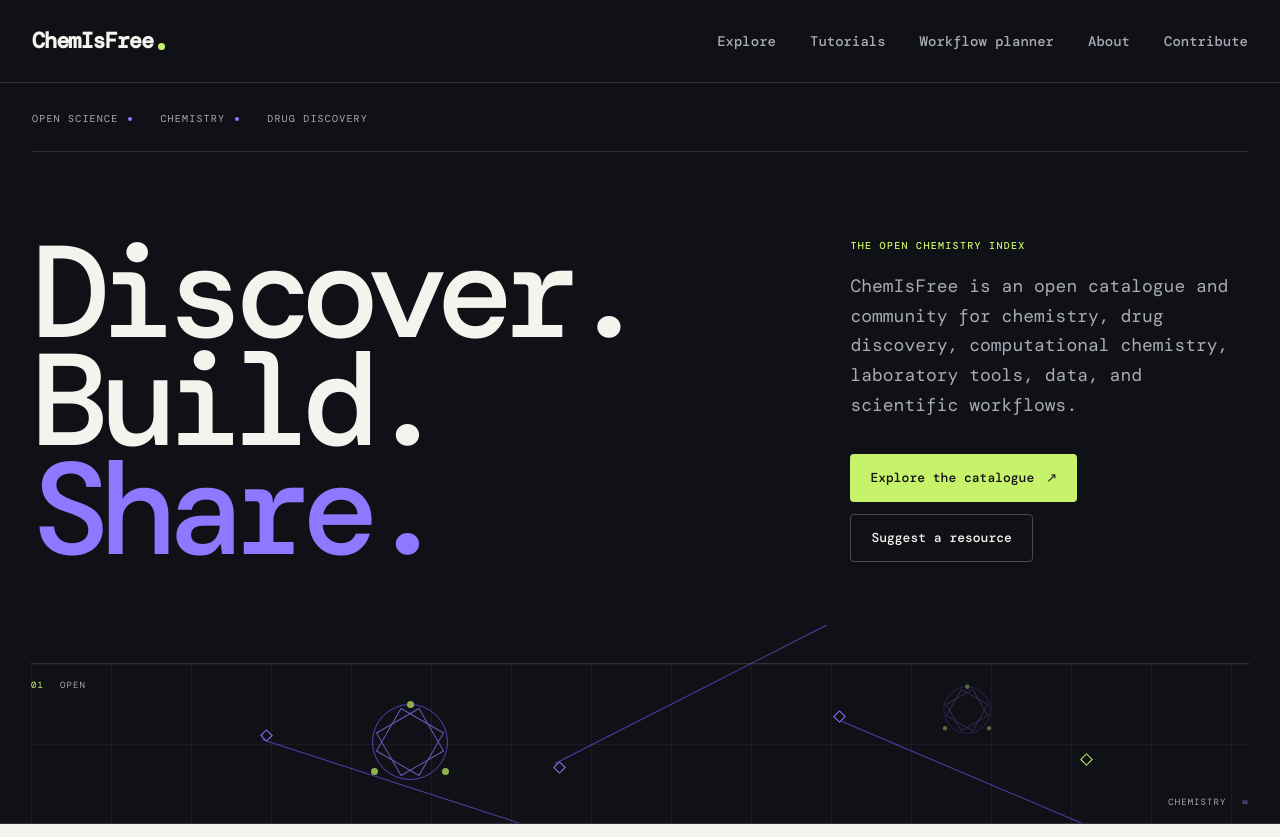
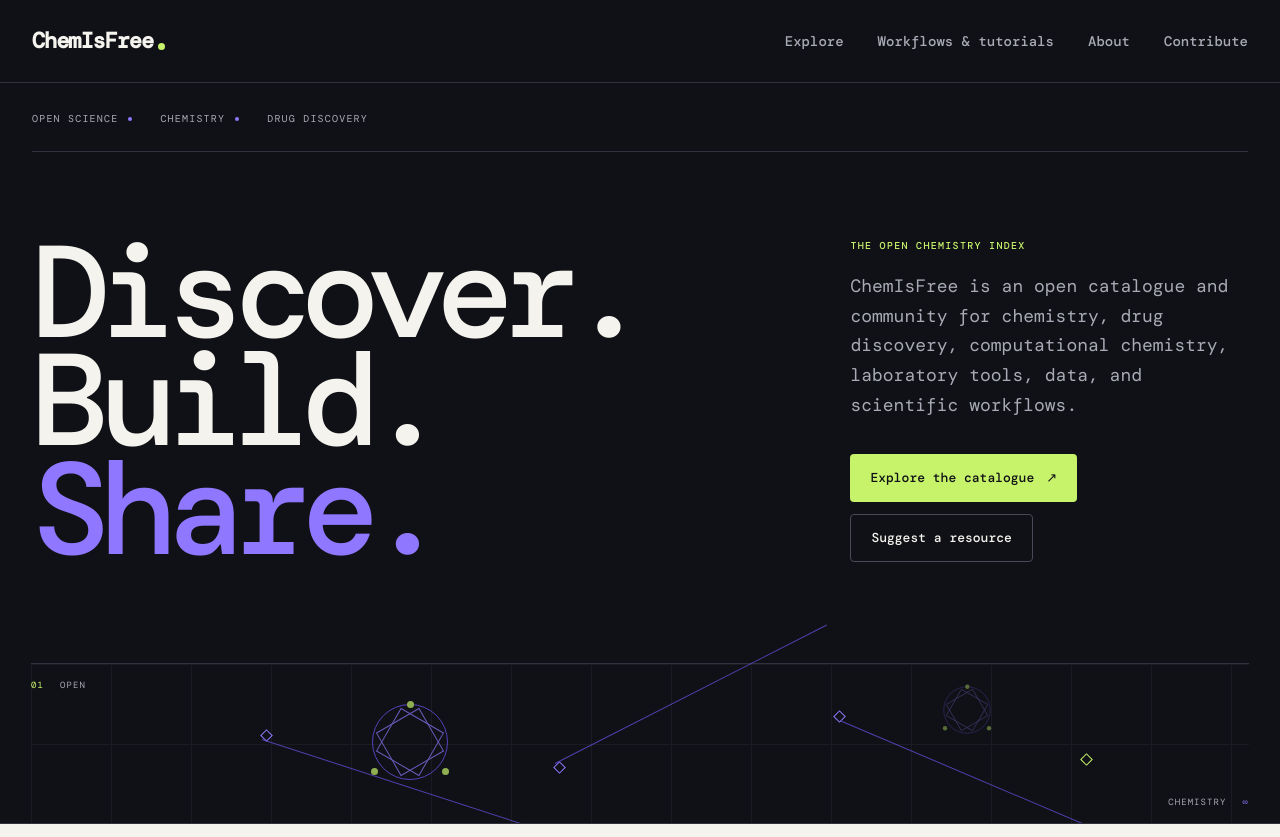
Before and after one commit to ChemIsFree/website, a plain HTML site: page index.html in a window 1280 px wide. Shown: the top 837 px of the page. Drawn offline with nearby package versions, Linux system fonts and the light colour scheme.

Commit message:
Unify workflow planner and tutorials around gated protocols

```diff
--- a/index.html
+++ b/index.html
@@ -6,7 +6,7 @@
 
     <title>ChemIsFree — Open Chemistry & Drug Discovery</title>
 
-    <link rel="stylesheet" href="css/style.css?v=15">
+    <link rel="stylesheet" href="css/style.css?v=16">
 </head>
 
 <body>
@@ -21,8 +21,7 @@
 
         <nav class="main-nav">
             <a href="tools.html">Explore</a>
-            <a href="tutorials.html">Tutorials</a>
-            <a href="planner.html">Workflow planner</a>
+            <a href="planner.html">Workflows &amp; tutorials</a>
             <a href="about.html">About</a>
             <a href="contribute.html">Contribute</a>
         </nav>
@@ -424,7 +423,7 @@
             <div>
                 <span>EXPLORE</span>
                 <a href="tools.html">Tools</a>
-                <a href="planner.html">Workflow planner</a>
+                <a href="planner.html">Workflows &amp; tutorials</a>
                 <a href="index.html#categories">Categories</a>
             </div>
 
```
